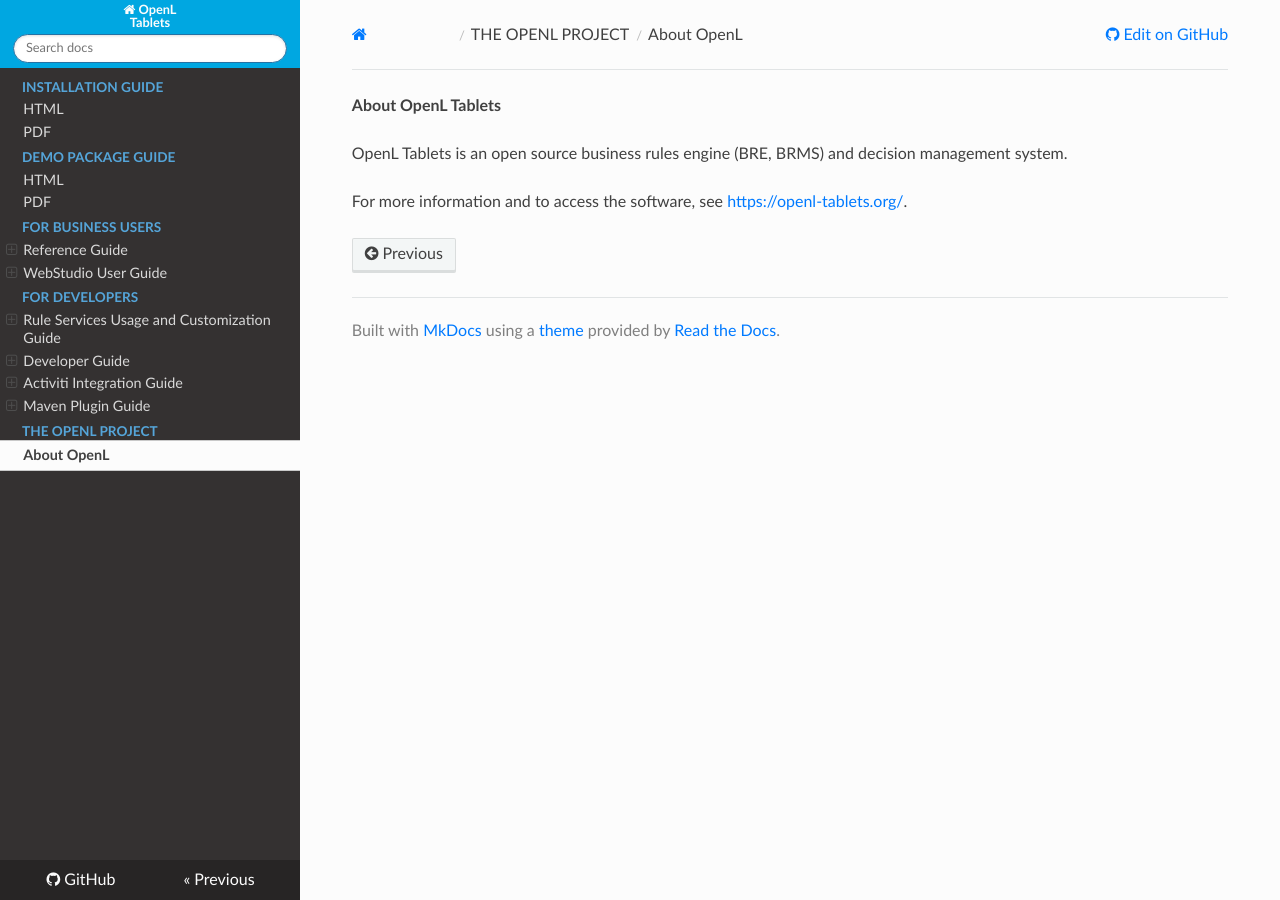
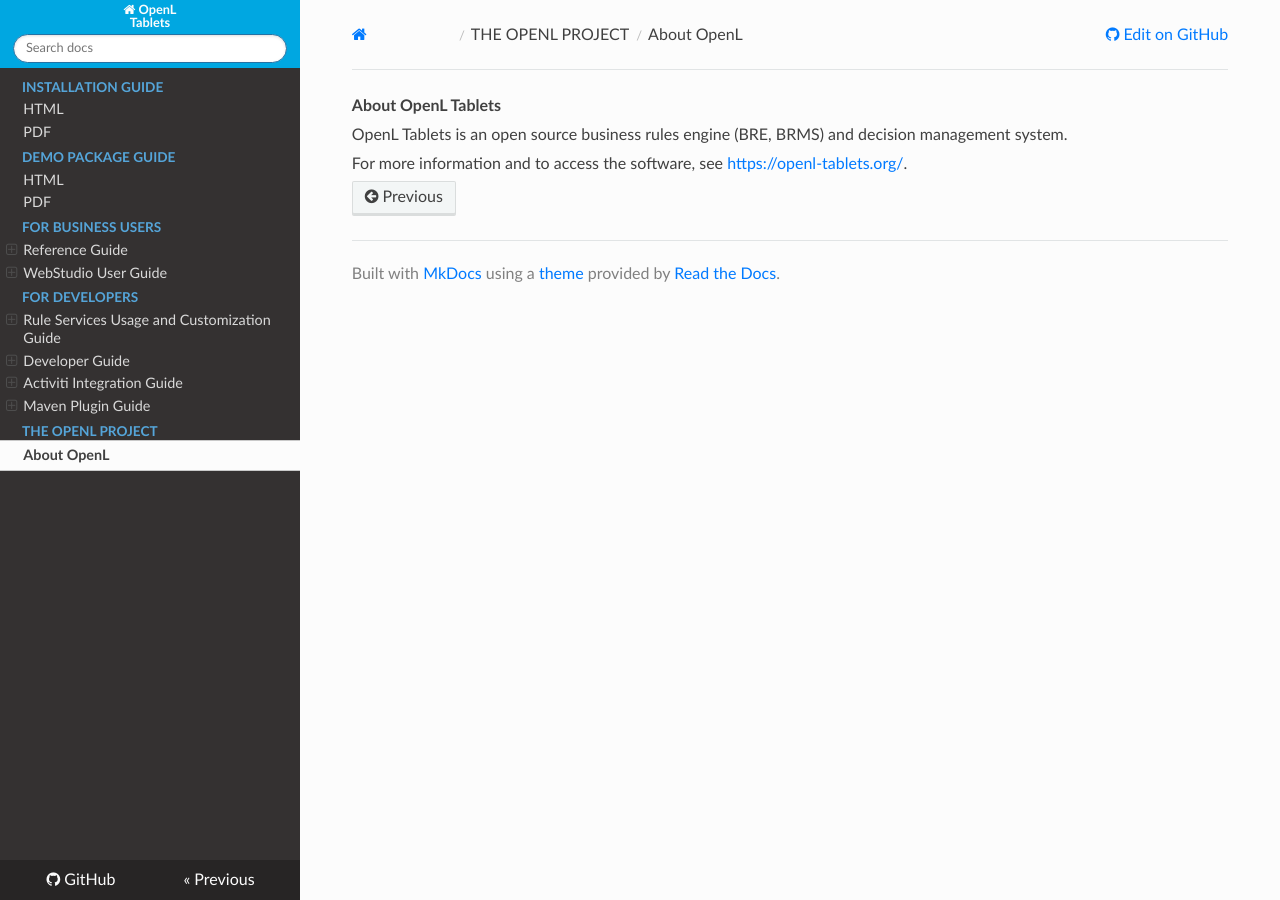
Before and after one commit to agradus/OpenLdocs, an MkDocs documentation site: the page built from docs/about.md, in a window 1280 px wide. Built offline with MkDocs 1.6.1, drawn with Linux system fonts in a browser that asks for light colours; nearby versions of some CDN libraries.

Commit message:
Update extra.css

```diff
--- a/docs/css/extra.css
+++ b/docs/css/extra.css
@@ -3,6 +3,14 @@
 .md-sidebar--secondary {
   order: 0;
 }
+
+p  {
+  margin-top: 5px;
+  margin-bottom: 5px;
+  padding: 0px;
+  }
+
+
 
 /* set vertical spacing in left nav */
 
```
